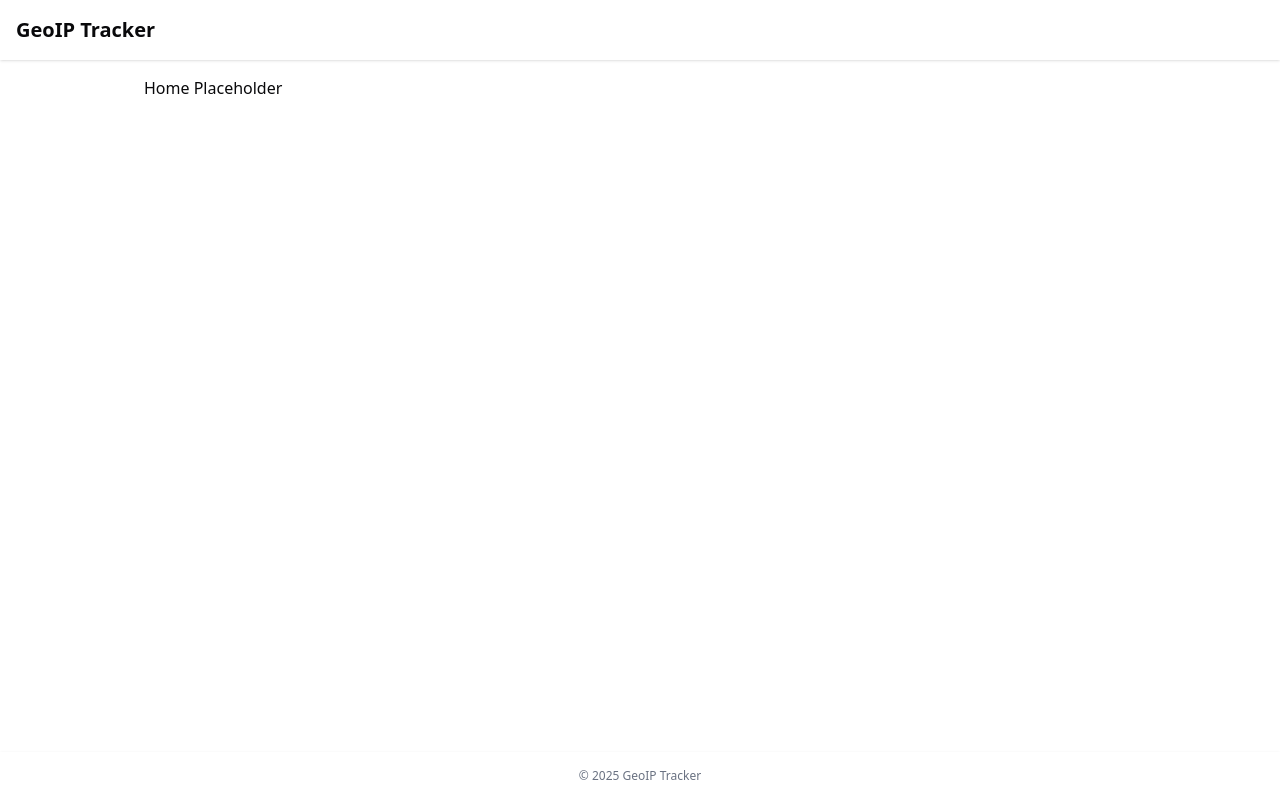
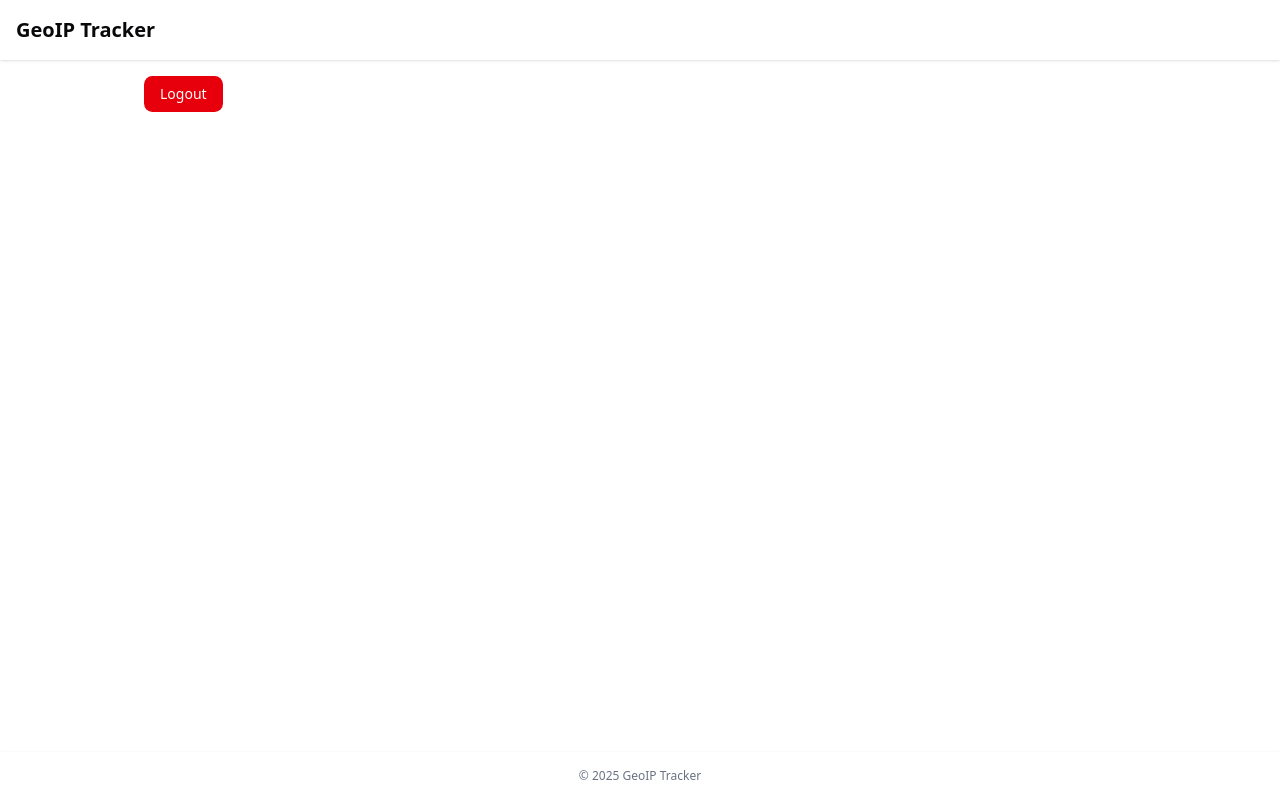
Before and after one commit to SubiCodes/GeoIp-Tracker, a React (Vite) app in the folder frontend/: page /home in a window 1280 px wide. Built offline with nearby package versions, Linux system fonts and the light colour scheme; no server answers.

Commit message:
feat: Can logout wip: UI

```diff
--- a/frontend/src/App.tsx
+++ b/frontend/src/App.tsx
@@ -3,6 +3,7 @@ import AuthLayout from './layouts/AuthLayout';
 import MainLayout from './layouts/MainLayout';
 import SignIn from './pages/auth/SignIn';
 import SignUp from './pages/auth/SignUp';
+import Home from './pages/main/Home';
 // import SignIn from './pages/SignIn';
 // import SignUp from './pages/SignUp';
 
@@ -17,7 +18,7 @@ function App() {
         </Route>
 
         <Route element={<MainLayout><Outlet /></MainLayout>}>
-          <Route path="/home" element={<div>Home Placeholder</div>} />
+          <Route path="/home" element={<Home />} />
           <Route path="/history" element={<div>History Placeholder</div>} />
         </Route>
 
--- /dev/null
+++ b/frontend/src/pages/main/Home.tsx
@@ -0,0 +1,16 @@
+import { Button } from '@/components/ui/button';
+import useUserAuthStore from '@/store/user-authStore';
+import React from 'react'
+import { useNavigate } from 'react-router-dom';
+
+function Home() {
+    const navigate = useNavigate();
+    const logout = useUserAuthStore((state) => state.signoutUser);
+  return (
+    <div>
+      <Button variant={'destructive'} onClick={() => logout(navigate)}>Logout</Button>
+    </div>
+  )
+}
+
+export default Home
--- a/frontend/src/store/user-authStore.tsx
+++ b/frontend/src/store/user-authStore.tsx
@@ -20,7 +20,7 @@ interface UserAuthState {
     signingInUser: boolean,
     sigInUser: (email: string, password: string, navigate: (path: string) => void) => Promise<void>,
     signInError?: string | null,
-    logoutUser: (navigate: (path: string) => void) => void,
+    signoutUser: (navigate: (path: string) => void) => void,
 }
 
 const useUserAuthStore = create<UserAuthState>((set) => ({
@@ -66,11 +66,11 @@ const useUserAuthStore = create<UserAuthState>((set) => ({
         }
     },
     signInError: null,
-    logoutUser: async (navigate: (path: string) => void) => {
+    signoutUser: async (navigate: (path: string) => void) => {
         set({ user: null });
         try {
-            await api.post('/auth/logout');
-            navigate('/signin');
+            await api.post('/auth/signout');
+            navigate('/');
         } catch (error) {
             console.error('Logout error:', error);
         }
```
